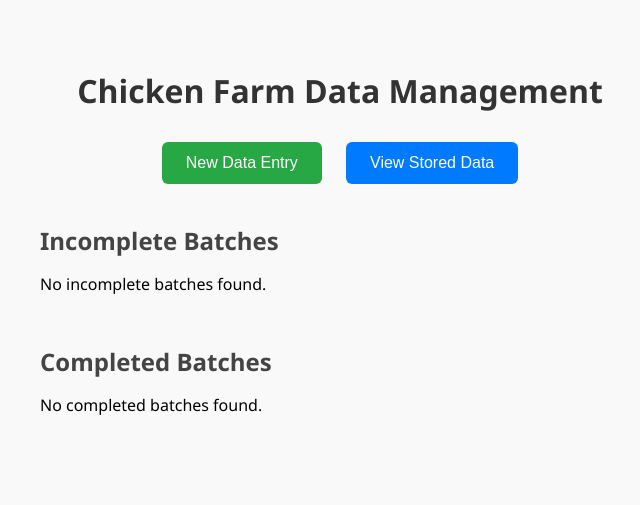
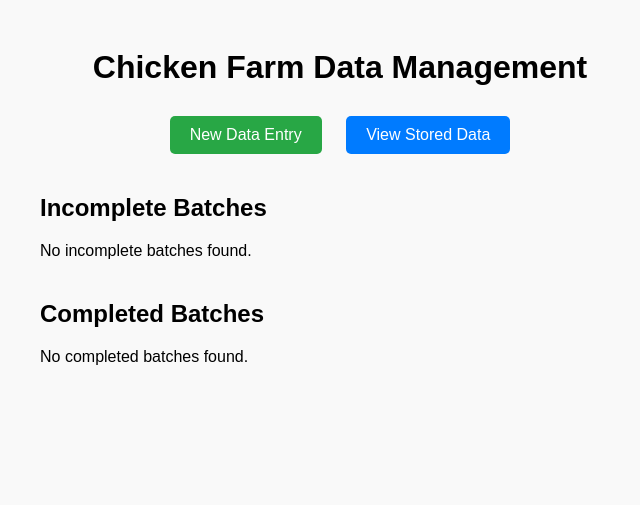
Before and after one commit to RNK302/chicken_farm, a PHP site: page / in a window 1280 px wide. Shown: the top 505 px of the page, without its empty margins (300-940 px from the left). Run offline with PHP 8.4, Linux system fonts and the light colour scheme; tables that the repository leaves empty hold one stand-in row (values such as "Sample post"); a stand-in replaces the project's code that opens the database connection.

Commit message:
Update index.php

```diff
--- a/index.php
+++ b/index.php
@@ -1,98 +1,56 @@
 <?php
 include 'db.php';
 session_start();
-
-
-// Fetch unique incomplete batches
-$incomplete = $conn->query("
-    SELECT DISTINCT batch_no, year, month
-    FROM chicken_batches
-    WHERE status = 'incomplete'
-    ORDER BY year DESC, month DESC
-");
-
-// Fetch unique completed batches
-$completed = $conn->query("
-    SELECT DISTINCT batch_no, year, month
-    FROM chicken_batches
-    WHERE status = 'complete'
-    ORDER BY year DESC, month DESC
-");
 ?>
 
 <!DOCTYPE html>
 <html>
 <head>
-    <title>Chicken Farm Dashboard</title>
+    <title>Chicken Farm Data Management</title>
     <style>
         body {
-            font-family: 'Segoe UI', sans-serif;
-            padding: 40px;
+            font-family: Arial, sans-serif;
             background-color: #f9f9f9;
+            padding: 20px;
+            text-align: center;
         }
-
         h1 {
-            text-align: center;
             margin-bottom: 30px;
-            color: #333;
         }
-
         .button-container {
-            text-align: center;
             margin-bottom: 40px;
         }
-
-        .button {
-            padding: 12px 24px;
+        button {
+            padding: 10px 20px;
             margin: 0 10px;
+            border: none;
+            border-radius: 5px;
             font-size: 16px;
-            border: none;
-            border-radius: 6px;
             cursor: pointer;
+        }
+        .new-btn {
+            background-color: #28a745;
             color: white;
-            transition: background-color 0.3s ease;
         }
-
-        .new-entry {
-            background-color: #28a745;
+        .view-btn {
+            background-color: #007bff;
+            color: white;
         }
-
-        .new-entry:hover {
-            background-color: #218838;
+        .batch-section {
+            text-align: left;
+            max-width: 600px;
+            margin: 0 auto 40px;
         }
-
-        .view-data {
-            background-color: #007bff;
+        .batch-box {
+            background: white;
+            border: 1px solid #ccc;
+            border-radius: 5px;
+            padding: 10px 20px;
+            margin-bottom: 10px;
         }
-
-        .view-data:hover {
-            background-color: #0056b3;
-        }
-
-        .batch-section {
-            max-width: 600px;
-            margin: 0 auto 50px;
-        }
-
-        .batch-section h2 {
-            margin-bottom: 15px;
-            color: #444;
-        }
-
-        .batch-link {
-            display: block;
-            padding: 10px 15px;
-            margin-bottom: 8px;
-            background-color: white;
-            border: 1px solid #ccc;
-            border-radius: 6px;
+        .batch-box a {
+            color: #007bff;
             text-decoration: none;
-            color: #007bff;
-            transition: background-color 0.2s;
-        }
-
-        .batch-link:hover {
-            background-color: #f1f1f1;
         }
     </style>
 </head>
@@ -101,37 +59,59 @@ $completed = $conn->query("
 <h1>Chicken Farm Data Management</h1>
 
 <div class="button-container">
-        <button class="button new-entry" onclick="window.location.href='data_entry.php'">New Data Entry</button>
-        <button class="button view-data" onclick="window.location.href='data_display.php'">View Stored Data</button>
+    <button class="new-btn" onclick="location.href='data_entry.php'">New Data Entry</button>
+    <button class="view-btn" onclick="location.href='data_display.php'">View Stored Data</button>
 </div>
 
+<!-- Incomplete Batches -->
 <div class="batch-section">
     <h2>Incomplete Batches</h2>
-        <?php if ($incomplete->num_rows > 0): ?>
-            <?php while ($row = $incomplete->fetch_assoc()): ?>
-                <a class="batch-link" href="data_entry.php?batch_no=<?= $row['batch_no'] ?>&year=<?= $row['year'] ?>&month=<?= $row['month'] ?>">
-                    Batch <?= htmlspecialchars($row['batch_no']) ?> - <?= $row['month'] ?>/<?= $row['year'] ?>
-                </a>
-            <?php endwhile; ?>
-        <?php else: ?>
-            <p>No incomplete batches found.</p>
-        <?php endif; ?>
+
+    <?php
+    $incomplete_sql = "
+        SELECT * FROM chicken_batches cb
+        WHERE status = 'incomplete'
+        AND NOT EXISTS (
+            SELECT 1 FROM chicken_batches cb2
+            WHERE cb.batch_no = cb2.batch_no
+            AND cb.year = cb2.year
+            AND cb.month = cb2.month
+            AND cb2.status = 'complete'
+        )
+    ";
+    $incomplete_result = mysqli_query($conn, $incomplete_sql);
+    if (mysqli_num_rows($incomplete_result) > 0) {
+        while ($row = mysqli_fetch_assoc($incomplete_result)) {
+            echo '<div class="batch-box"><a href="data_entry.php?batch_no=' . $row['batch_no'] . '&year=' . $row['year'] . '&month=' . $row['month'] . '">Batch ' . $row['batch_no'] . ' - ' . $row['month'] . '/' . $row['year'] . '</a></div>';
+        }
+    } else {
+        echo "<p>No incomplete batches found.</p>";
+    }
+    ?>
 </div>
 
+<!-- Completed Batches -->
 <div class="batch-section">
     <h2>Completed Batches</h2>
-        <?php if ($completed->num_rows > 0): ?>
-            <?php while ($row = $completed->fetch_assoc()): ?>
-                <a class="batch-link" href="data_display.php?batch_no=<?= $row['batch_no'] ?>&year=<?= $row['year'] ?>&month=<?= $row['month'] ?>">
-                    Batch <?= htmlspecialchars($row['batch_no']) ?> - <?= $row['month'] ?>/<?= $row['year'] ?>
-                </a>
-            <?php endwhile; ?>
-        <?php else: ?>
-            <p>No completed batches found.</p>
-        <?php endif; ?>
+
+    <?php
+    $complete_sql = "
+        SELECT * FROM chicken_batches
+        WHERE status = 'complete'
+        GROUP BY batch_no, year, month
+    ";
+    $complete_result = mysqli_query($conn, $complete_sql);
+    if (mysqli_num_rows($complete_result) > 0) {
+        while ($row = mysqli_fetch_assoc($complete_result)) {
+            echo '<div class="batch-box"><a href="data_entry.php?batch_no=' . $row['batch_no'] . '&year=' . $row['year'] . '&month=' . $row['month'] . '">Batch ' . $row['batch_no'] . ' - ' . $row['month'] . '/' . $row['year'] . '</a></div>';
+        }
+    } else {
+        echo "<p>No completed batches found.</p>";
+    }
+
+    mysqli_close($conn);
+    ?>
 </div>
 
 </body>
 </html>
-
-<?php $conn->close(); ?>
```
Lines whose indentation alone changed are shown as unchanged.
